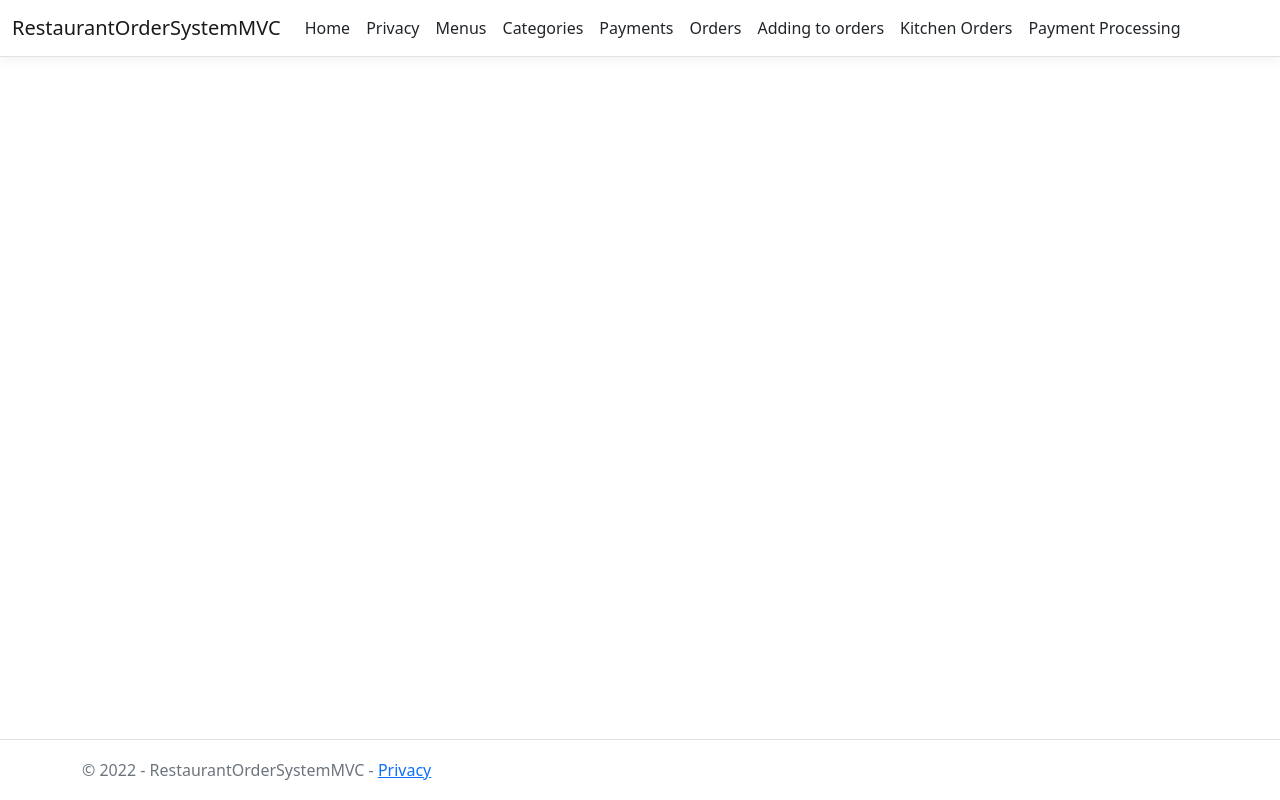
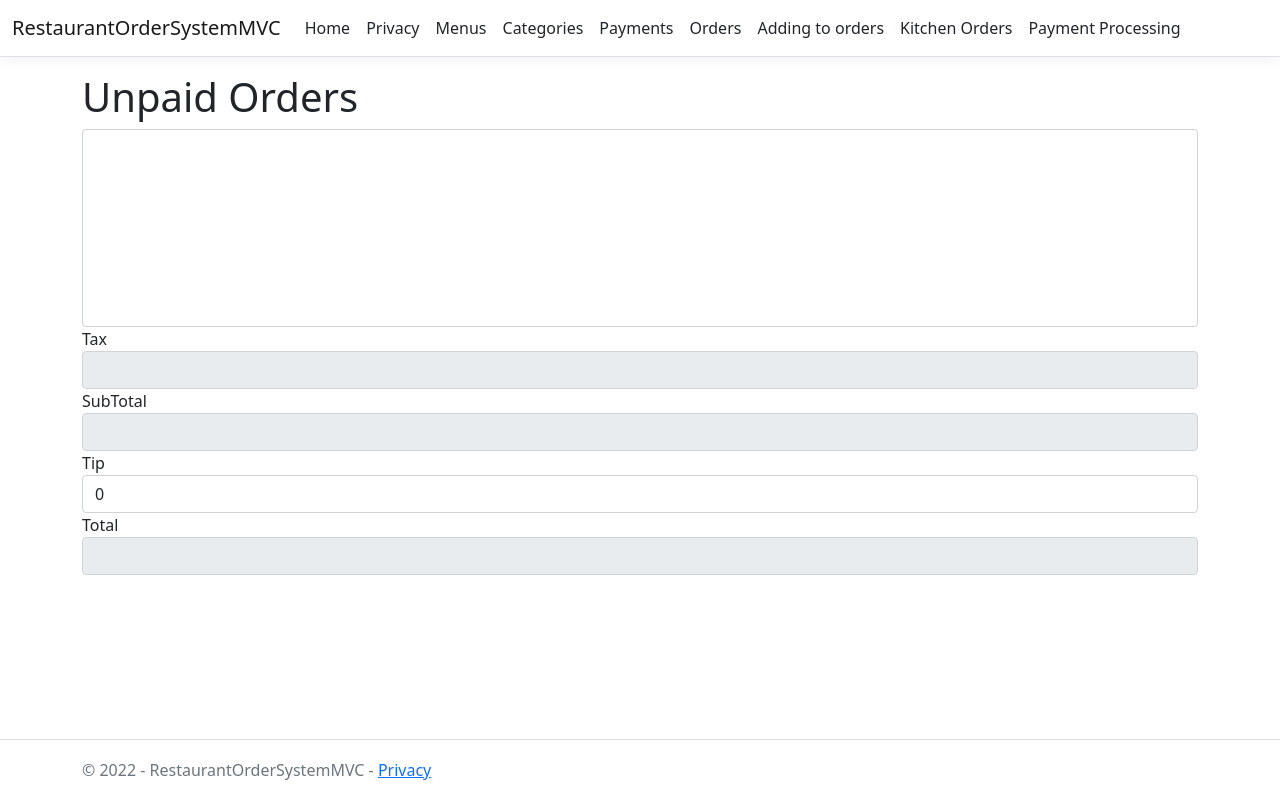
Before and after one commit to robertmoran0002/RestaurantOrderSystem, an ASP.NET Core app: page /PaymentProcessing in a window 1280 px wide. Run offline with ASP.NET Core 8, Linux system fonts and the light colour scheme; lists and menus that the app fills with data are empty; style sheets or scripts are compiled from the project's sources; some libraries are stand-ins or nearby versions.

Commit message:
Payment Process Updates

```diff
--- a/RestaurantOrderSystemMVC/Controllers/PaymentProcessingController.cs
+++ b/RestaurantOrderSystemMVC/Controllers/PaymentProcessingController.cs
@@ -1,11 +1,41 @@
 using Microsoft.AspNetCore.Mvc;
+using Microsoft.AspNetCore.Mvc.Rendering;
+using Microsoft.EntityFrameworkCore;
+using RestaurantOrderSystem.Models;
+using RestaurantOrderSystemMVC.Data;
 
 namespace RestaurantOrderSystemMVC.Controllers
 {
 	public class PaymentProcessingController : Controller
 	{
+		private readonly ApplicationDbContext _context;
+		private readonly Dictionary<int, Menu> MenuItems = new Dictionary<int, Menu>();
+		public PaymentProcessingController(ApplicationDbContext context)
+		{
+			_context = context;
+			IEnumerable<Menu> MenuData = _context.Menus.ToList() as IEnumerable<Menu>;
+			foreach (Menu item in MenuData)
+			{
+				MenuItems[item.ItemId] = item;
+			}
+		}
 		public IActionResult Index()
 		{
+			List<OrderMain> unpaidOrders = new List<OrderMain>();
+			List<OrderMain> orderList = new List<OrderMain>();
+
+			foreach(OrderMain order in _context.OrderMains)
+            {
+				if (order.OrderStatus == "Unpaid")
+					unpaidOrders.Add(order);
+			}
+
+			orderList = unpaidOrders.GroupBy(x => new {x.OrderNumber}).Select(x => x.First()).ToList();
+
+			ViewData["MenuItems"] = MenuItems;
+            ViewData["Orders"] = unpaidOrders;
+			ViewData["OrderList"] = new SelectList(orderList, "OrderNumber", "OrderNumber");
+
 			return View();
 		}
 	}
--- a/RestaurantOrderSystemMVC/Views/PaymentProcessing/Index.cshtml
+++ b/RestaurantOrderSystemMVC/Views/PaymentProcessing/Index.cshtml
@@ -1,5 +1,57 @@
-@*
-    For more information on enabling MVC for empty projects, visit https://go.microsoft.com/fwlink/?LinkID=397860
-*@
-@{
+@using RestaurantOrderSystem.Models
+
+<h1>Unpaid Orders</h1>
+<div class="form-group">
+    <select class="form-control" id="orderList" size="8" asp-items="ViewBag.OrderList" onchange="updateDisplay(value)"></select>
+</div>
+<div>
+    <label class="control-label">Tax</label>
+    <input type="text" id="tax" class="form-control" value="" readonly/>
+</div>
+<div>
+    <label class="control-label">SubTotal</label>
+    <input type="text" id="subtotal" class="form-control" value="" readonly/>
+</div>
+<div>
+    <label class="control-label">Tip</label>
+    <input type="number" id="tip" class="form-control" value="0" onchange="updateTotal()"/>
+</div>
+<div>
+    <label class="control-label">Total</label>
+    <input type="text" id="total" class="form-control" value="" readonly/>
+</div>
+
+
+<script>
+function updateDisplay(data) {
+    const elementSubTotal = document.getElementById('subtotal');
+    const elementTax = document.getElementById('tax');
+    const orderDict = JSON.parse('@Json.Serialize(ViewBag.Orders)');
+    const menuItems = JSON.parse('@Json.Serialize(ViewBag.MenuItems)');
+    var subTotal = 0;
+    var taxAmount = 0;
+    const taxPercent = .075;
+
+    for (let i = 0; i < orderDict.length; i++) {
+        if (orderDict[i].orderNumber == data) {
+            subTotal += orderDict[i].quantity * menuItems[orderDict[i].itemId].price;
+        }
+    }
+
+    taxAmount = subTotal * taxPercent;
+    subTotal += taxAmount;
+
+    elementTax.value = '$' + taxAmount.toFixed(2);
+    elementSubTotal.value = '$' + subTotal.toFixed(2);
 }
+
+function updateTotal() {
+    const elementTotal = document.getElementById('total');
+    const elementSubTotal = document.getElementById('subtotal');
+    const elementTip = document.getElementById('tip');
+    var subtotal = parseFloat(elementSubTotal.value.substring(1));
+    var tip = parseFloat(elementTip.value);
+    var total = subtotal + tip;
+    elementTotal.value = '$' + total;
+}
+</script>
```
Also changed, not shown: 1 other file.
